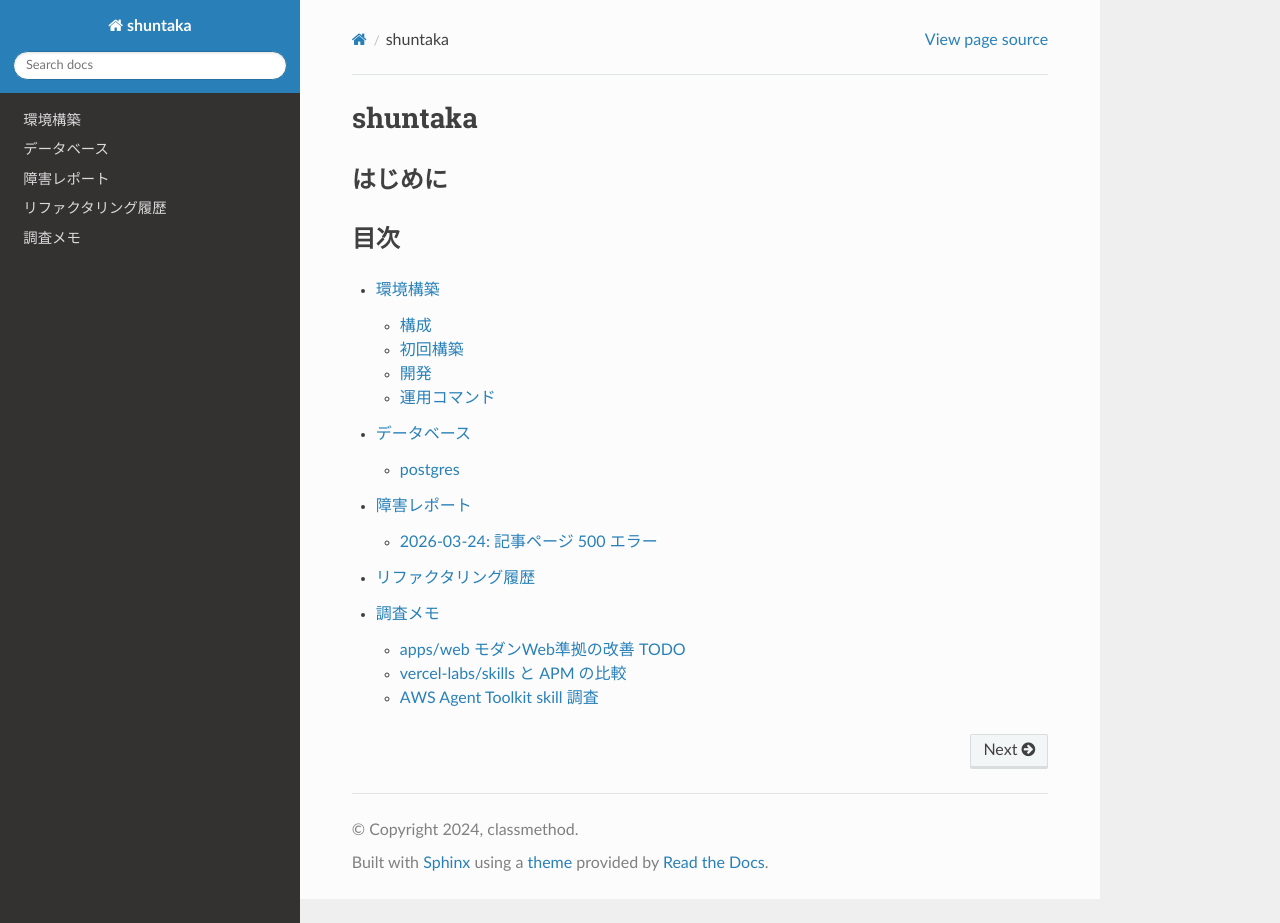
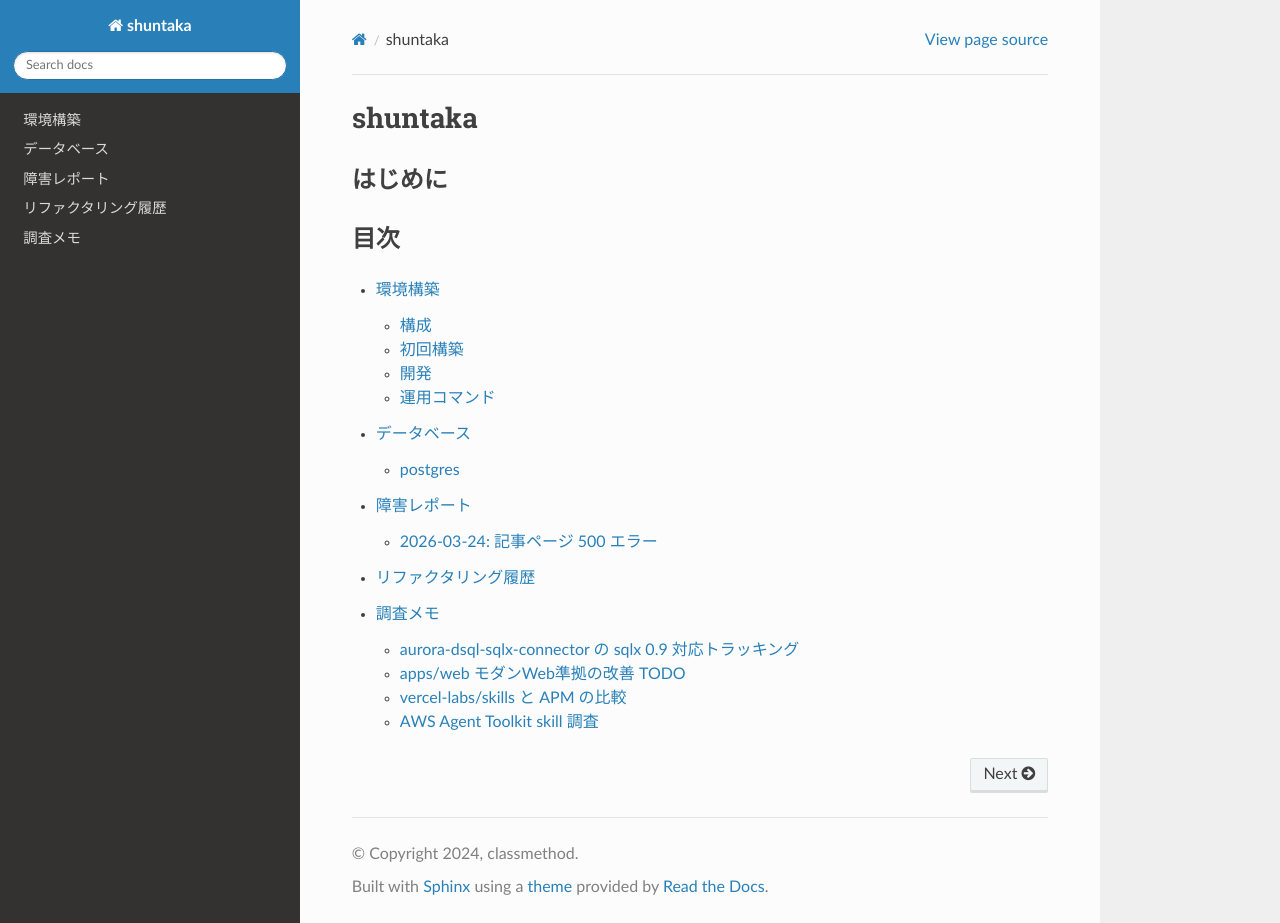
Before and after one commit to shuntaka9576/shuntaka-dev, a Sphinx documentation site: the page built from docs/source/index.md, in a window 1280 px wide and 923 px high. Built offline with Sphinx 7.4.7 and the Read the Docs theme 3.1.0, drawn with Linux system fonts in a browser that asks for light colours; pages that are not in the unit, such as notebooks, are missing from menus; some of the changed lines change nothing that is shown.

Commit message:
docs: aurora-dsql-sqlx-connector の sqlx 0.9 対応をトラッキングするサーベイメモを追加
upstream issue (awslabs/aurora-dsql-connectors#518) を起点に、ローカルへの影響
(Renovate PR #410 のブロック) と暫定対応方針、解決後にやるアクションを管理する。
技術的な詳細は upstream issue 側に集約し、本メモは追跡情報のみに絞っている。

````diff
--- /dev/null
+++ b/docs/source/survey/2026-05-23-aurora-dsql-sqlx-0.9-support.md
@@ -0,0 +1,22 @@
+# aurora-dsql-sqlx-connector の sqlx 0.9 対応トラッキング
+
+- 対象 issue: <https://github.com/awslabs/aurora-dsql-connectors/issues/518>
+- 起票日: 2026-05-23
+- ステータス: open（メンテからのレスポンス待ち）
+
+## ローカルへの影響
+
+- Renovate PR [#410](https://github.com/shuntaka9576/shuntaka-dev/pull/410) (sqlx 0.8.6 → 0.9.0) がブロック中。upstream 対応まで再オープン不可
+- `apps/blog-api/adapter` が `aurora-dsql-sqlx-connector` 経由で sqlx 0.8 系に固定される
+
+## 暫定対応の方針
+
+- PR #410 はクローズして 0.8 系を維持
+- `renovate.json` で sqlx の major-equivalent bump を抑止する packageRule を追加（未対応）
+
+## 次のアクション
+
+- [ ] メンテのレスポンスを待つ
+- [ ] レスポンスなしが 2〜3 週間続いたら fork から draft PR を出す
+- [ ] upstream 対応リリース後、sqlx を 0.9 に上げる PR を投げ直す
+- [ ] Renovate の suppress ルール解除
--- a/docs/source/survey/index.md
+++ b/docs/source/survey/index.md
@@ -3,6 +3,7 @@
 ```{toctree}
 :maxdepth: 1
 
+2026-05-23-aurora-dsql-sqlx-0.9-support
 2026-05-21-apps-web-modern-web-improvements
 2026-05-11-vercel-labs-skills-vs-apm
 2026-05-09-aws-agent-toolkit-skills-survey
````
